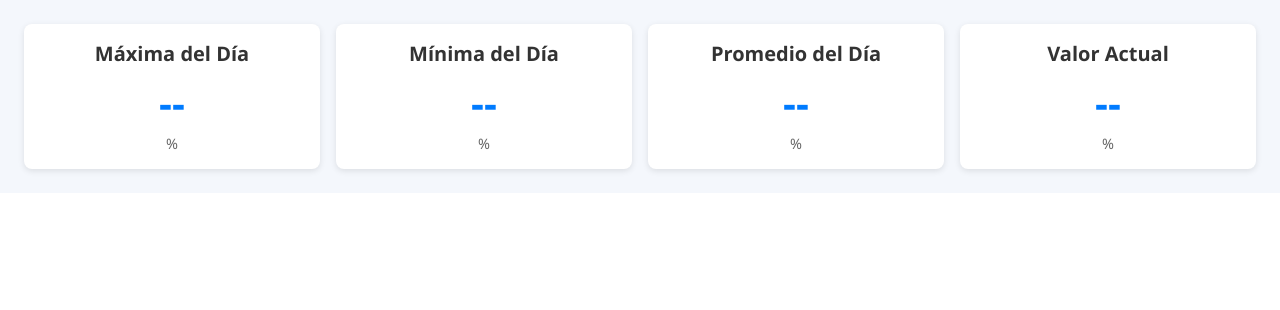
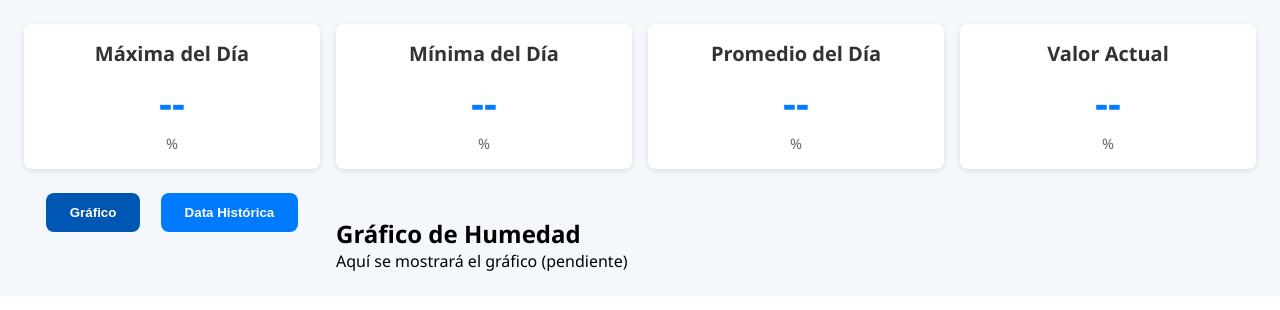
Before and after one commit to JEFRY200307/Chatbot-con-arduino-PC2, a Django app: template mi_proyecto_django/dashboard/templates/dashboard/estadisticas.html in a window 1280 px wide. Shown: the top 310 px of the page. Run offline with Django 5.2, Linux system fonts and the light colour scheme; the template is opened without the code that fills it, so the values that code supplies are empty.

Commit message:
me llegan al pincho los @j

```diff
--- a/mi_proyecto_django/dashboard/templates/dashboard/estadisticas.html
+++ b/mi_proyecto_django/dashboard/templates/dashboard/estadisticas.html
@@ -6,6 +6,25 @@
     <title>Dashboard de Humedad</title>
     <link rel="stylesheet" href="{% static 'dashboard/css/dashboard.css' %}">
     <script src="https://cdn.jsdelivr.net/npm/axios/dist/axios.min.js"></script>
+    <style>
+        .btn-toggle {
+            padding: 0.75rem 1.5rem;
+            margin: 0.5rem;
+            background-color: #007bff;
+            color: white;
+            border: none;
+            border-radius: 0.5rem;
+            cursor: pointer;
+            font-weight: 600;
+            transition: background-color 0.3s ease;
+        }
+        .btn-toggle.active, .btn-toggle:hover {
+            background-color: #0056b3;
+        }
+        .content-section {
+            margin-top: 2rem;
+        }
+    </style>
 </head>
 <body>
     <div class="dashboard-container">
@@ -34,8 +53,24 @@
             <div class="label">%</div>
         </div>
 
-        <!-- Aquí agregaremos más tarjetas luego -->
+        <!-- Botones -->
+        <div style="text-align:center;">
+            <button id="btnGrafico" class="btn-toggle active">Gráfico</button>
+            <button id="btnData" class="btn-toggle">Data Histórica</button>
+        </div>
 
+        <!-- Contenido dinámico -->
+        <div class="content-section">
+            <div id="graficoContent">
+                <h2>Gráfico de Humedad</h2>
+                <p>Aquí se mostrará el gráfico (pendiente)</p>
+            </div>
+
+            <div id="dataContent" style="display:none;">
+                <h2>Data Histórica de Humedad</h2>
+                <p>Aquí se mostrará la data histórica (pendiente)</p>
+            </div>
+        </div>
     </div>
 
     <script>
@@ -55,6 +90,26 @@
 
         cargarEstadisticas();
         setInterval(cargarEstadisticas, 5000);
+
+        // Lógica para mostrar secciones
+        const btnGrafico = document.getElementById('btnGrafico');
+        const btnData = document.getElementById('btnData');
+        const graficoContent = document.getElementById('graficoContent');
+        const dataContent = document.getElementById('dataContent');
+
+        btnGrafico.addEventListener('click', () => {
+            btnGrafico.classList.add('active');
+            btnData.classList.remove('active');
+            graficoContent.style.display = 'block';
+            dataContent.style.display = 'none';
+        });
+
+        btnData.addEventListener('click', () => {
+            btnData.classList.add('active');
+            btnGrafico.classList.remove('active');
+            graficoContent.style.display = 'none';
+            dataContent.style.display = 'block';
+        });
     </script>
 </body>
 </html>
--- a/mi_proyecto_django/dashboard/urls.py
+++ b/mi_proyecto_django/dashboard/urls.py
@@ -6,6 +6,7 @@ urlpatterns = [
     path('grafico/', views.grafico_humedad, name='grafico_humedad'),
     path('grafico_clasificacion/', views.grafico_clasificacion_humedad, name='grafico_clasificacion_humedad'),
     path('api/estadisticas/', views.estadisticas_humedad, name='api_estadisticas_humedad'), #benjamin
-    path('estadisticas/', views.pagina_estadisticas, name='pagina_estadisticas'),
+    path('estadisticas/', views.pagina_estadisticas, name='pagina_estadisticas'),#benjamin
     path('dashboard_estadisticas/', views.dashboard_estadisticas, name='estadisticas_humedad'),
+
 ]
--- a/mi_proyecto_django/dashboard/views.py
+++ b/mi_proyecto_django/dashboard/views.py
@@ -100,6 +100,7 @@ def estadisticas_humedad(request):
 
 def pagina_estadisticas(request):
     return render(request, 'dashboard/estadisticas.html')
+
 #------------------------------------------------------
 
 
```
